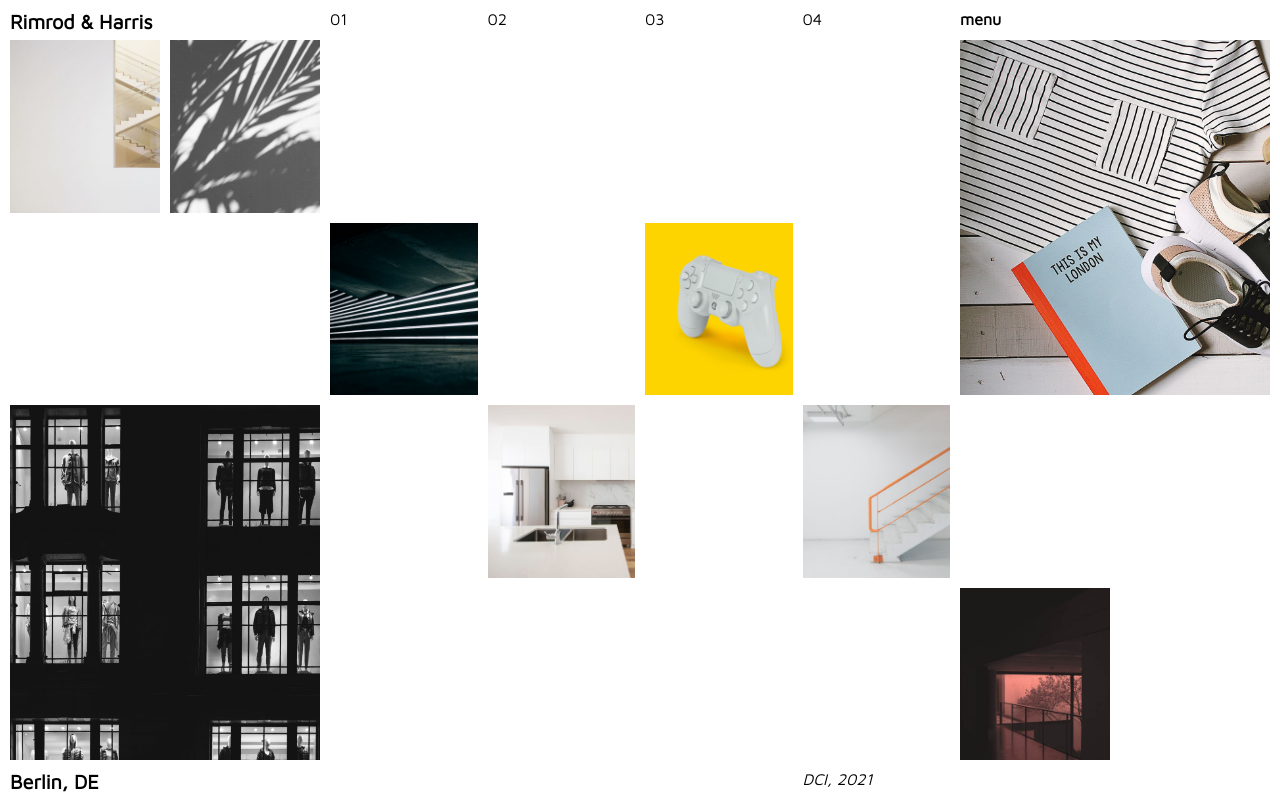
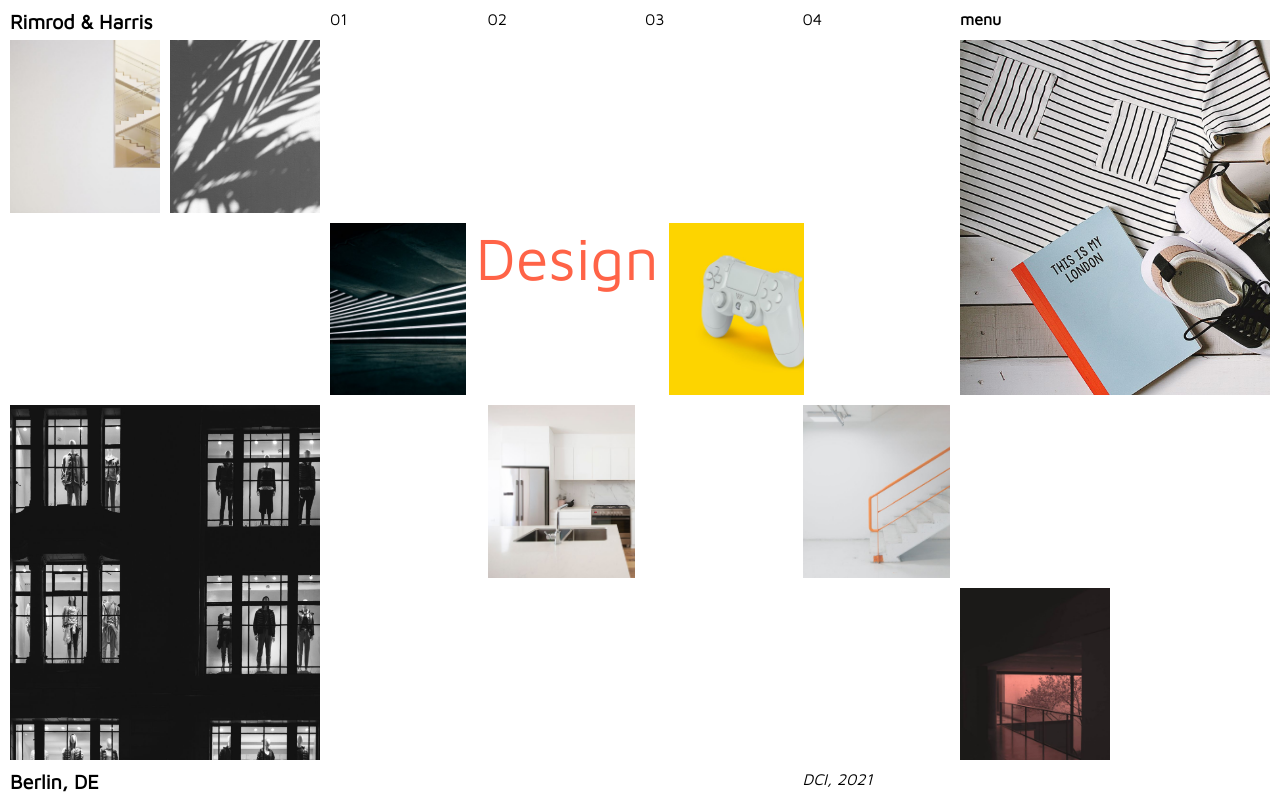
Before and after one commit to fbw-d09/uib-layout-grid-design-studio-new-DirkSawon, a website: page index.html in a window 1280 px wide. Drawn offline with nearby package versions, Linux system fonts and the light colour scheme.

Commit message:
Version 0.05 - In Bearbeitung: 'Design'

```diff
--- a/index.html
+++ b/index.html
@@ -31,7 +31,7 @@
             <div></div>
             <div></div>
             <div class="item-5"></div>
-            <div></div>
+            <div class="design">Design</div>
             <div class="item-6"></div>
             <div></div>
         </div>
--- a/style.css
+++ b/style.css
@@ -81,6 +81,14 @@ div
     font-style: italic;
 }
 
+.design
+{
+    color: tomato;
+    font-size: 60px;
+    /* grid-row: 4 / span 1; */
+    /* grid-column: 1 / span 3; */
+}
+
 .item-1
 {
     background-image: url(./assets/item-one.jpeg);
```
